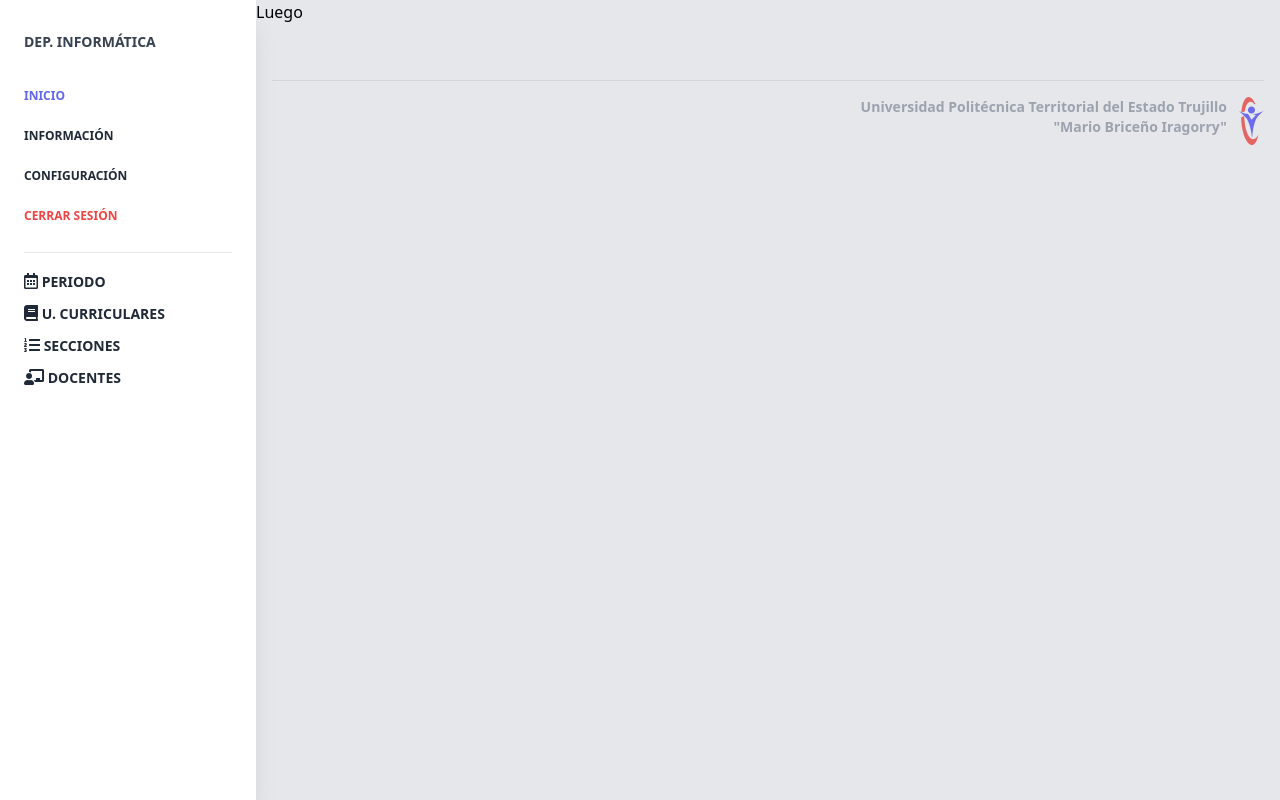
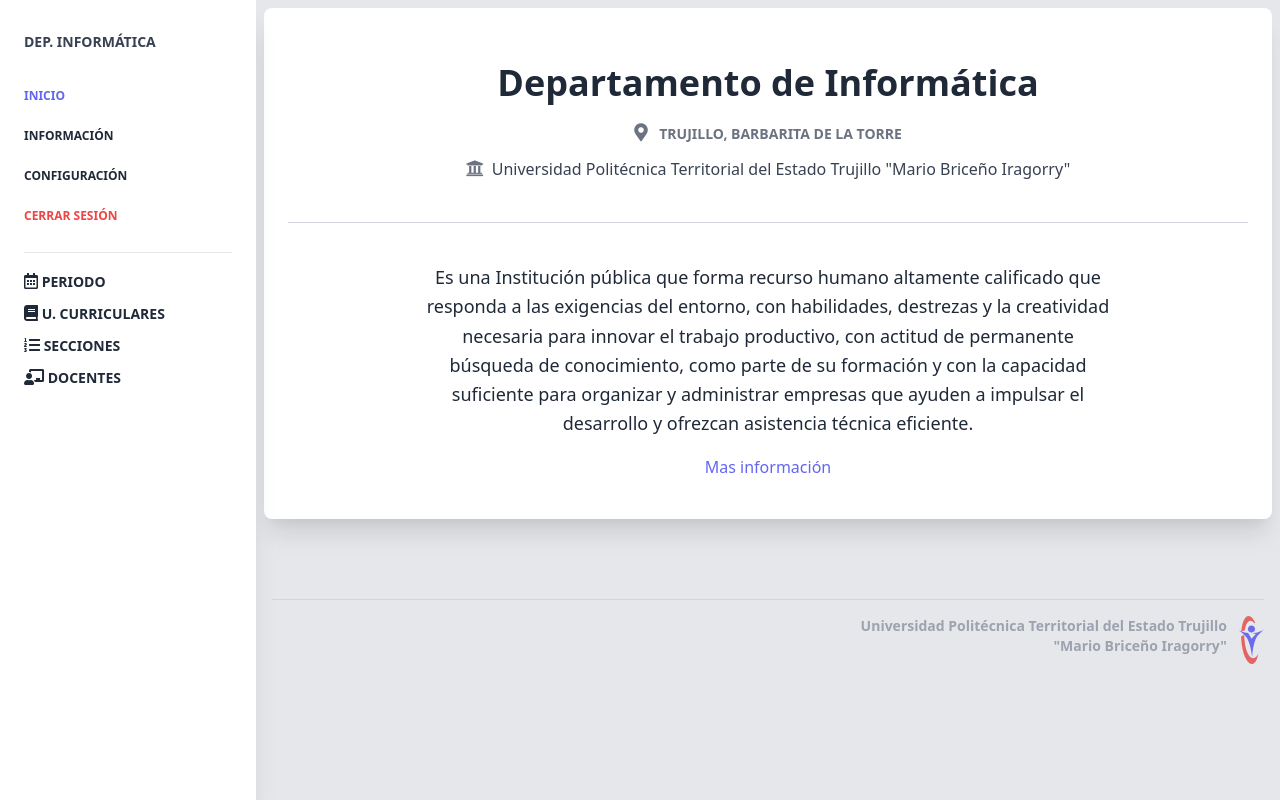
Before and after one commit to JhormaMalave/upttmbi-app, a React (Create React App) app: page /department/home in a window 1280 px wide. Shown: the top 800 px of the page. Built offline with nearby package versions, Linux system fonts and the light colour scheme; sample sign-in values are in the browser's storage.

Commit message:
Add HomeScreen Page

```diff
--- a/src/components/department/Sidebar.js
+++ b/src/components/department/Sidebar.js
@@ -120,7 +120,7 @@
                 className="text-gray-800 hover:text-gray-600 text-sm uppercase block mb-2 no-underline font-semibold"
                 to="/department/periods"
               >
-                <i class="far fa-calendar-alt text-base"></i> Periodo
+                <i className="far fa-calendar-alt text-base"></i> Periodo
               </NavLink>
             </div>
             <div>
@@ -129,7 +129,7 @@
                 className="text-gray-800 hover:text-gray-600 text-sm uppercase block mb-2 no-underline font-semibold"
                 to="/department/subjects"
               >
-                <i class="fas fa-book text-base"></i> U. Curriculares
+                <i className="fas fa-book text-base"></i> U. Curriculares
               </NavLink>
             </div>
             <div>
@@ -138,7 +138,7 @@
                 className="text-gray-800 hover:text-gray-600 text-sm uppercase block mb-2 no-underline font-semibold"
                 to="/department/sections"
               >
-                <i class="fas fa-list-ol text-base"></i> Secciones
+                <i className="fas fa-list-ol text-base"></i> Secciones
               </NavLink>
             </div>
             <div>
@@ -147,7 +147,7 @@
                 className="text-gray-800 hover:text-gray-600 text-sm uppercase block mb-4 no-underline font-semibold"
                 to="/department/teachers"
               >
-                <i class="fas fa-chalkboard-teacher text-base"></i> Docentes
+                <i className="fas fa-chalkboard-teacher text-base"></i> Docentes
               </NavLink>
             </div>
           </div>
--- a/src/components/department/teachers/TeachersOptions.js
+++ b/src/components/department/teachers/TeachersOptions.js
@@ -11,7 +11,7 @@
         <div className="m-3">
           <div className="flex flex-row justify-between">
             <h2 className="text-lg mb-2">Agregar </h2>
-            <i class="fas fa-plus-circle text-sm"></i>
+            <i className="fas fa-plus-circle text-sm"></i>
           </div>
           <p className="font-light font-mono text-sm text-gray-700 hover:text-gray-900 transition-all duration-200">Debes agregar una unidad curricular antes de utilizarla.</p>
         </div>
@@ -24,7 +24,7 @@
         <div className="m-3">
           <div className="flex flex-row justify-between">
             <h2 className="text-lg mb-2">Mostrar </h2>
-            <i class="fas fa-list-ul text-sm"></i>
+            <i className="fas fa-list-ul text-sm"></i>
           </div>
         <p className="font-light font-mono text-sm text-gray-700 hover:text-gray-900 transition-all duration-200">Muestra un listado de los docentes registrados.</p>
         </div>
@@ -37,7 +37,7 @@
         <div className="m-3">
           <div className="flex flex-row justify-between">
             <h2 className="text-lg mb-2">Docentes Trujillo </h2>
-            <i class="far fa-file-excel text-sm"></i>
+            <i className="far fa-file-excel text-sm"></i>
           </div>
           <p className="font-light font-mono text-sm text-gray-700 hover:text-gray-900 transition-all duration-200">Reporte de los docentes registrados en el nucleo "Barbarita de la Torre".</p>
         </div>
@@ -50,7 +50,7 @@
         <div className="m-3">
           <div className="flex flex-row justify-between">
             <h2 className="text-lg mb-2">Caracterización de dep.</h2>
-            <i class="far fa-file-excel text-sm"></i>
+            <i className="far fa-file-excel text-sm"></i>
           </div>
           <p className="font-light font-mono text-sm text-gray-700 hover:text-gray-900 transition-all duration-200">Reporte de caracterización del dep. de informática.</p>
         </div>
@@ -63,7 +63,7 @@
         <div className="m-3">
           <div className="flex flex-row justify-between">
             <h2 className="text-lg mb-2">Reporte general</h2>
-            <i class="far fa-file-excel text-sm"></i>
+            <i className="far fa-file-excel text-sm"></i>
           </div>
           <p className="font-light font-mono text-sm text-gray-700 hover:text-gray-900 transition-all duration-200">Reporte general de los docentes.</p>
         </div>
--- a/src/screens/department/DepartmentScreen.js
+++ b/src/screens/department/DepartmentScreen.js
@@ -2,7 +2,44 @@
 
 const DepartmentScreen = () => {
   return (
-    <h1>Luego</h1>
+    <>
+    <section className="mt-2">
+      <div className="container mx-auto px-2">
+        <div className="flex flex-col min-w-0 break-words bg-white w-full mb-6 shadow-xl rounded-lg">
+          <div className="px-6">
+            <div className="text-center mt-12">
+              <h3 className="text-4xl font-semibold leading-normal mb-2 text-gray-800 mb-2">
+                Departamento de Informática
+              </h3>
+              <div className="text-sm leading-normal mt-0 mb-2 text-gray-500 font-bold uppercase">
+                <i className="fas fa-map-marker-alt mr-2 text-lg text-gray-500"></i>{" "}
+                Trujillo, Barbarita de la Torre
+              </div>
+              <div className="mb-2 text-gray-700">
+                <i className="fas fa-university mr-2 text-lg text-gray-500"></i>
+                Universidad Politécnica Territorial del Estado Trujillo "Mario Briceño Iragorry"
+              </div>
+            </div>
+            <div className="mt-10 py-10 border-t border-gray-300 text-center">
+              <div className="flex flex-wrap justify-center">
+                <div className="w-full lg:w-9/12 px-4">
+                  <p className="mb-4 text-lg leading-relaxed text-gray-800">
+                    Es una Institución pública que forma recurso humano altamente calificado que responda a las exigencias del entorno, con habilidades, destrezas y la creatividad necesaria para innovar el trabajo productivo, con actitud de permanente búsqueda de conocimiento, como parte de su formación y con la capacidad suficiente para organizar y administrar empresas que ayuden a impulsar el desarrollo y ofrezcan asistencia técnica eficiente.
+                  </p>
+                  <a
+                    href="https://upttmbi.edu.ve/site/index.html"
+                    className="font-normal text-indigo-500"
+                  >
+                    Mas información
+                  </a>
+                </div>
+              </div>
+            </div>
+          </div>
+        </div>
+      </div>
+    </section>
+    </>
   )
 }
 
```
